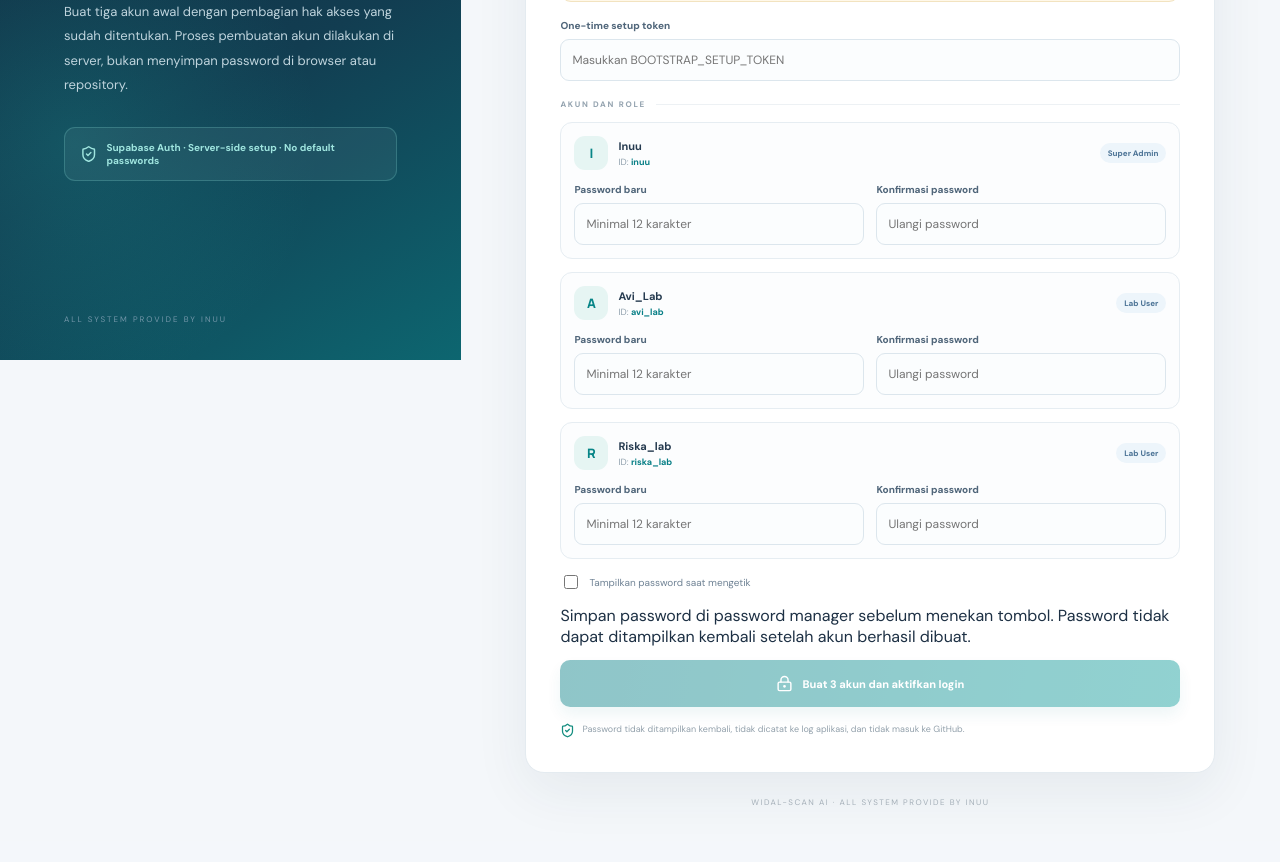
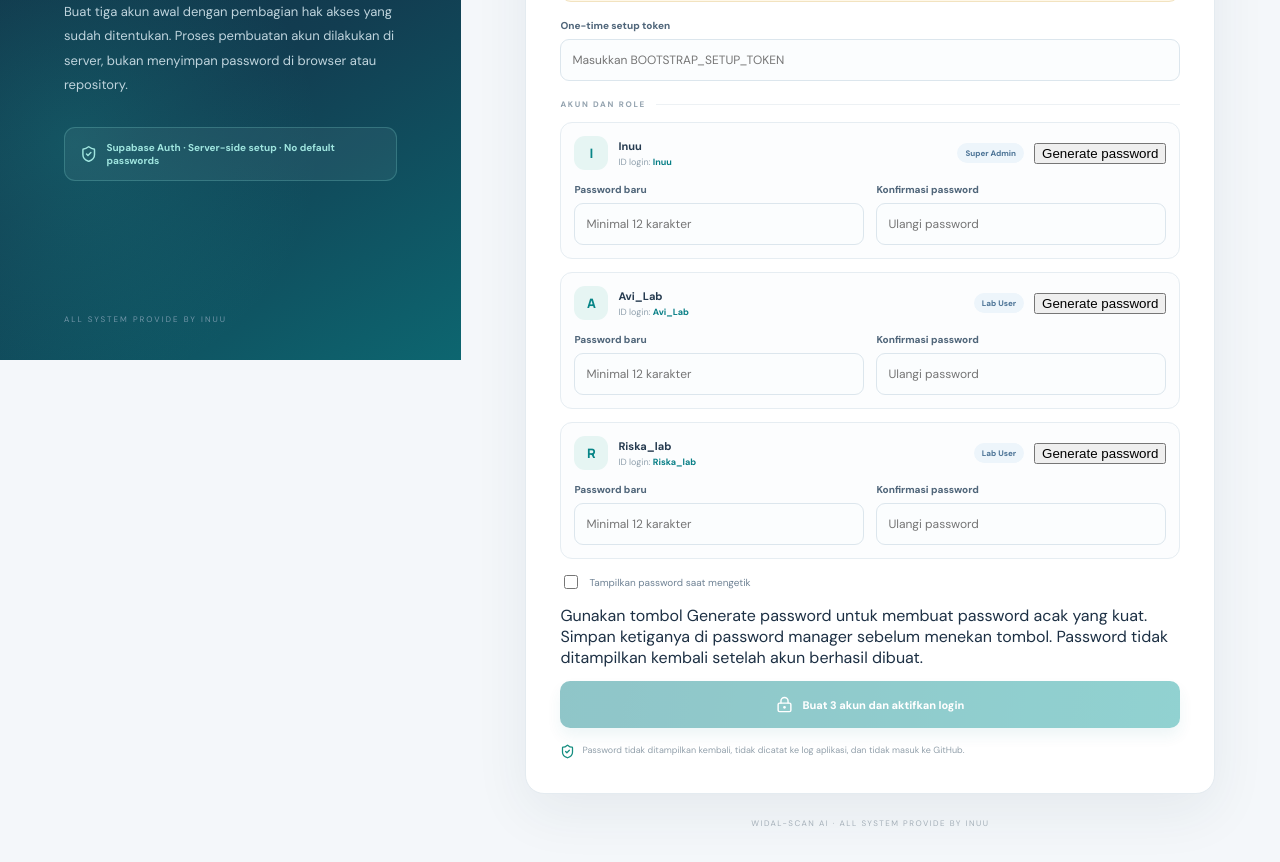
Before and after one commit to inuworkspace01-ai/widal-scan-ai-wireless, a Next.js app in the folder apps/web/: page /setup in a window 1280 px wide. Shown: the part 440-1302 px from the top of the page. Before the commit the page ends 1281 px from the top, so only its background shows below. Built offline with nearby package versions, Linux system fonts and the light colour scheme; no server answers.

Commit message:
Add secure per-account password generation to setup wizard

```diff
--- a/apps/web/app/setup/page.tsx
+++ b/apps/web/app/setup/page.tsx
@@ -44,6 +44,17 @@ export default function SetupPage() {
 
   function updateConfirmation(id: AccountId, value: string) {
     setConfirmations((current) => ({ ...current, [id]: value }));
+    setResult(null);
+    setError("");
+  }
+
+  function generatePassword(id: AccountId) {
+    const bytes = new Uint8Array(20);
+    window.crypto.getRandomValues(bytes);
+    const generated = Array.from(bytes, (value) => value.toString(16).padStart(2, "0")).join("");
+    setPasswords((current) => ({ ...current, [id]: generated }));
+    setConfirmations((current) => ({ ...current, [id]: generated }));
+    setVisible(true);
     setResult(null);
     setError("");
   }
@@ -140,7 +151,7 @@ export default function SetupPage() {
               ["riska_lab", "Riska_lab", "Lab User"],
             ] as const).map(([id, name, role]) => (
               <div className="setupAccount" key={id}>
-                <div className="setupAccountHead"><span className="setupAvatar">{name.slice(0,1)}</span><span><b>{name}</b><small>ID: <strong>{id}</strong></small></span><em>{role}</em></div>
+                <div className="setupAccountHead"><span className="setupAvatar">{name.slice(0,1)}</span><span><b>{name}</b><small>ID login: <strong>{name}</strong></small></span><em>{role}</em><button type="button" className="generatePassword" onClick={() => generatePassword(id)}>Generate password</button></div>
                 <label className="setupLabel">Password baru
                   <input value={passwords[id]} onChange={(event) => updatePassword(id, event.target.value)} type={visible ? "text" : "password"} autoComplete="new-password" minLength={12} maxLength={128} placeholder="Minimal 12 karakter" required/>
                 </label>
@@ -152,7 +163,7 @@ export default function SetupPage() {
             <label className="setupShow"><input type="checkbox" checked={visible} onChange={(event) => setVisible(event.target.checked)}/> Tampilkan password saat mengetik</label>
             {error && <div className="setupAlert"><CircleAlert size={17}/>{error}</div>}
             {result?.ok && <div className="setupSuccess"><CheckCircle2 size={18}/><div><b>Akun berhasil dibuat</b><p>{result.message}</p><Link href="/">Kembali ke halaman login →</Link></div></div>}
-            <div className="setupReminder">Simpan password di password manager sebelum menekan tombol. Password tidak dapat ditampilkan kembali setelah akun berhasil dibuat.</div>
+            <div className="setupReminder">Gunakan tombol Generate password untuk membuat password acak yang kuat. Simpan ketiganya di password manager sebelum menekan tombol. Password tidak ditampilkan kembali setelah akun berhasil dibuat.</div>
             <button className="setupSubmit" type="submit" disabled={busy || !status?.configured}>
               {busy ? <><LoaderCircle size={17} className="spin"/> Menyiapkan akun…</> : <><LockKeyhole size={17}/> Buat 3 akun dan aktifkan login</>}
             </button>
```
